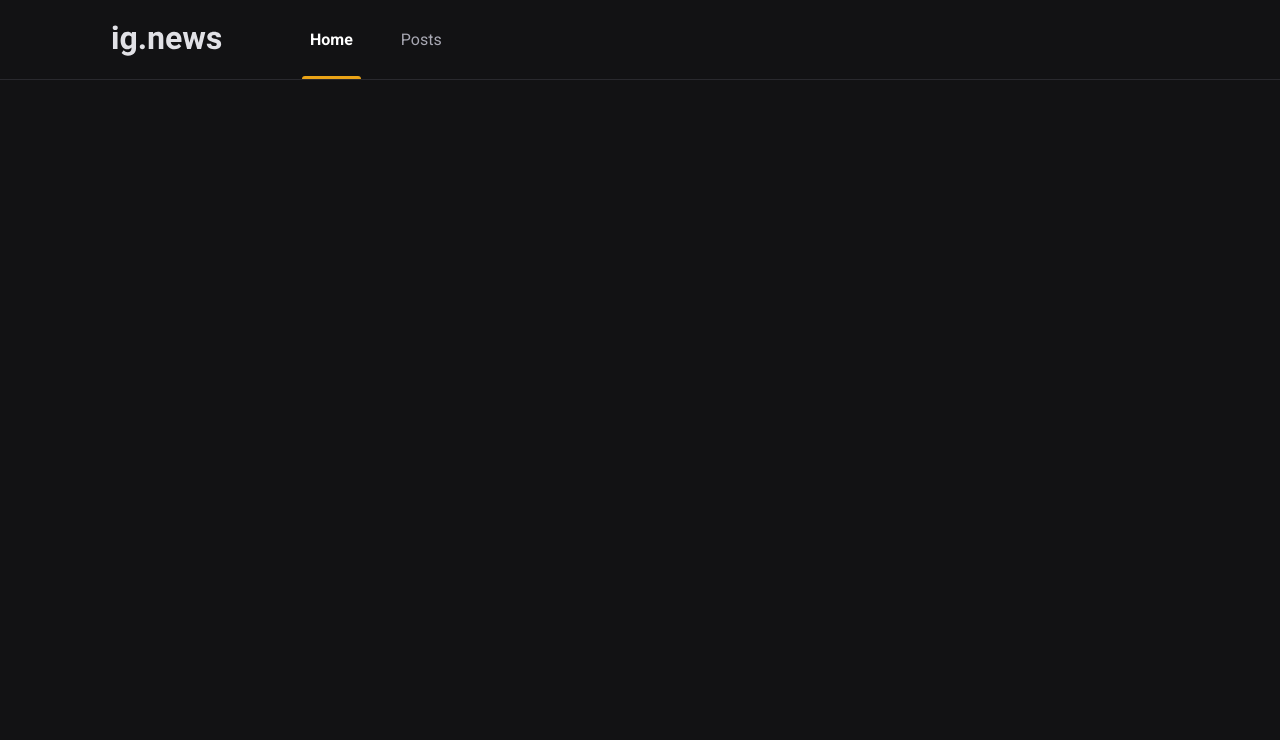
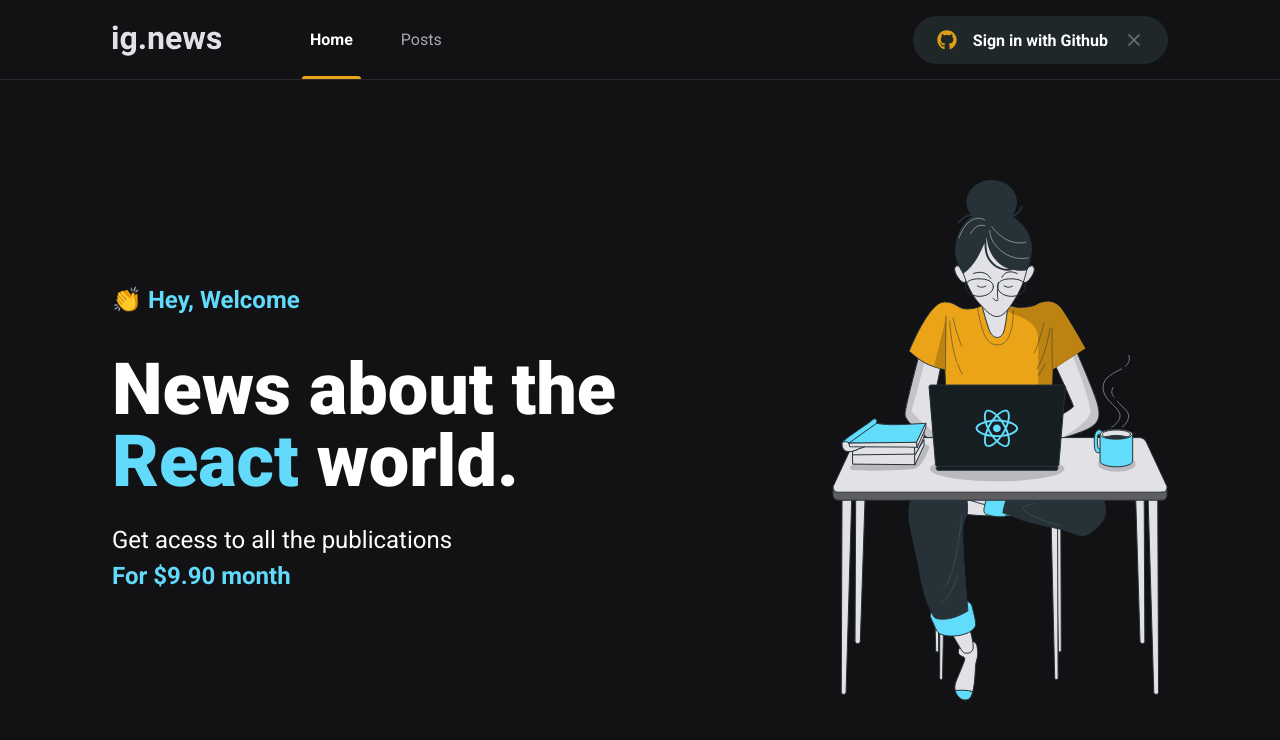
Before and after one commit to HurleySA/IgNews, a Next.js app: page / in a window 1280 px wide. Shown: the top 740 px of the page. Built offline with nearby package versions, Linux system fonts and the light colour scheme.

Commit message:
Tela Home Estática

```diff
--- a/package.json
+++ b/package.json
@@ -11,6 +11,7 @@
     "next": "12.0.7",
     "react": "17.0.2",
     "react-dom": "17.0.2",
+    "react-icons": "^4.3.1",
     "sass": "^1.45.2"
   },
   "devDependencies": {
--- a/src/components/Header/index.tsx
+++ b/src/components/Header/index.tsx
@@ -1,3 +1,4 @@
+import { SignInButton } from "../SignInButton"
 import styles from "./styles.module.scss"
 export function Header(){
     return (
@@ -8,6 +9,8 @@
                     <a href="" className={styles.active}>Home</a>
                     <a href="">Posts</a>
                 </nav>
+
+                <SignInButton/>
             </div>
         </header>
     )
--- a/src/components/Header/styles.module.scss
+++ b/src/components/Header/styles.module.scss
@@ -51,4 +51,8 @@
       }
     }
   }
+
+  button {
+    margin-left: auto;
+  }
 }
--- /dev/null
+++ b/src/components/SignInButton/index.tsx
@@ -0,0 +1,19 @@
+import { FaGithub} from 'react-icons/fa'
+import { FiX} from 'react-icons/fi'
+import styles from './styles.module.scss'
+export function SignInButton(){
+    const login = true;
+    return login ? (
+        <button type="button" className={styles.signInButton}>
+            <FaGithub color='#DE9D18'/>
+            Sign in with Github
+            <FiX color="#737380" className={styles.closeIcon} />
+        </button>
+    ) : (
+        <button type="button" className={styles.signInButton}>
+            <FaGithub color='#04D361'/>
+            Matheus Eduardo
+            <FiX color="#737380" className={styles.closeIcon} />
+        </button>
+    )
+}
--- /dev/null
+++ b/src/components/SignInButton/styles.module.scss
@@ -0,0 +1,30 @@
+.signInButton {
+  height: 3rem;
+  border-radius: 3rem;
+  background-color: var(--gray-850);
+  border: 0;
+  padding: 0 1.5rem;
+  display: flex;
+  align-items: center;
+  justify-content: center;
+  color: var(--white);
+  font-weight: bold;
+
+  svg {
+    width: 20px;
+    height: 20px;
+  }
+
+  svg.closeIcon {
+    margin-left: 1rem;
+  }
+
+  svg:first-child {
+    margin-right: 1rem;
+  }
+
+  transition: filter 0.2s;
+  &:hover {
+    filter: brightness(0.8);
+  }
+}
--- /dev/null
+++ b/src/pages/home.module.scss
@@ -0,0 +1,40 @@
+.contentContainer {
+  max-width: 1120px;
+  margin: 0 auto;
+  padding: 0 2rem;
+  height: calc(100vh - 5rem);
+  display: flex;
+  align-items: center;
+  justify-content: space-between;
+}
+
+.hero {
+  max-width: 600px;
+
+  > span {
+    font-size: 1.5rem;
+    font-weight: bold;
+  }
+
+  h1 {
+    font-size: 4.5rem;
+    line-height: 4.5rem;
+    font-weight: 900;
+    margin-top: 2.5rem;
+  }
+
+  span {
+    color: var(--cyan-500);
+  }
+
+  p {
+    font-size: 1.5rem;
+    line-height: 2.25rem;
+    margin-top: 1.5rem;
+
+    span {
+      color: var(--cyan-500);
+      font-weight: bold;
+    }
+  }
+}
--- a/src/pages/index.tsx
+++ b/src/pages/index.tsx
@@ -1,10 +1,24 @@
 import Head from "next/head";
+import styles from "./home.module.scss"
 export default function Home() {
     return (
       <>
        <Head>
          <title>Inicio - Ignews</title>
        </Head>
+
+       <main className={styles.contentContainer}>
+         <section className={styles.hero}>
+           <span>👏 Hey, Welcome</span>
+           <h1>News about the <span>React</span> world.</h1>
+           <p>
+             Get acess to all the publications <br/>
+             <span>For $9.90 month</span>
+           </p>
+         </section>
+
+         <img src="/images/avatar.svg" alt="" />
+       </main>
       </>
     )
   }
--- a/src/styles/global.scss
+++ b/src/styles/global.scss
@@ -10,6 +10,7 @@
   --gray-100: #e1e1e6;
   --gray-300: #a8a8b3;
   --gray-800: #29292e;
+  --gray-850: #1f2729;
   --gray-900: #121214;
 
   --cyan-500: #61dafb;
```
Also changed, not shown: 1 other file (tests, documents, lock files or other folders).
